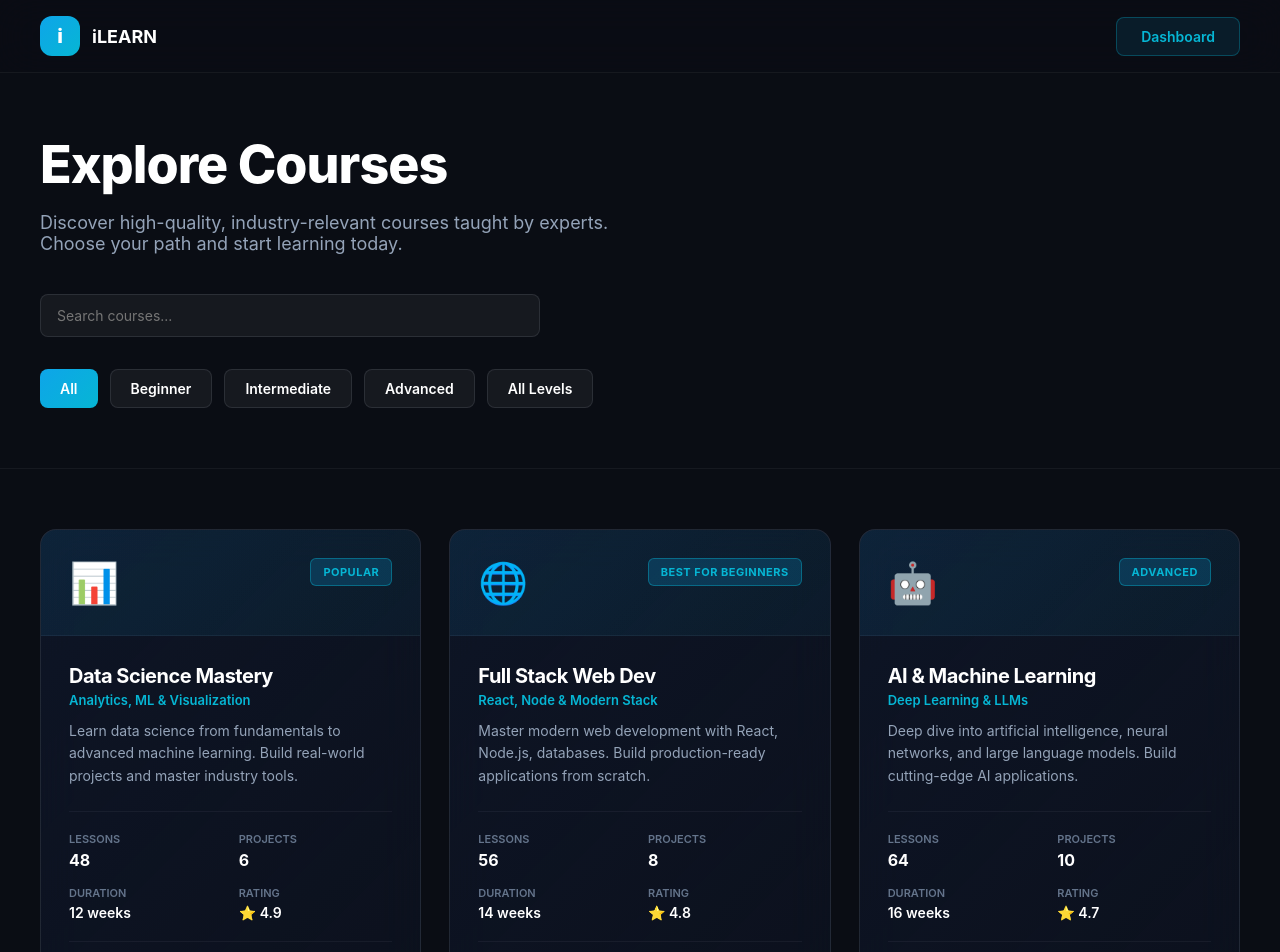
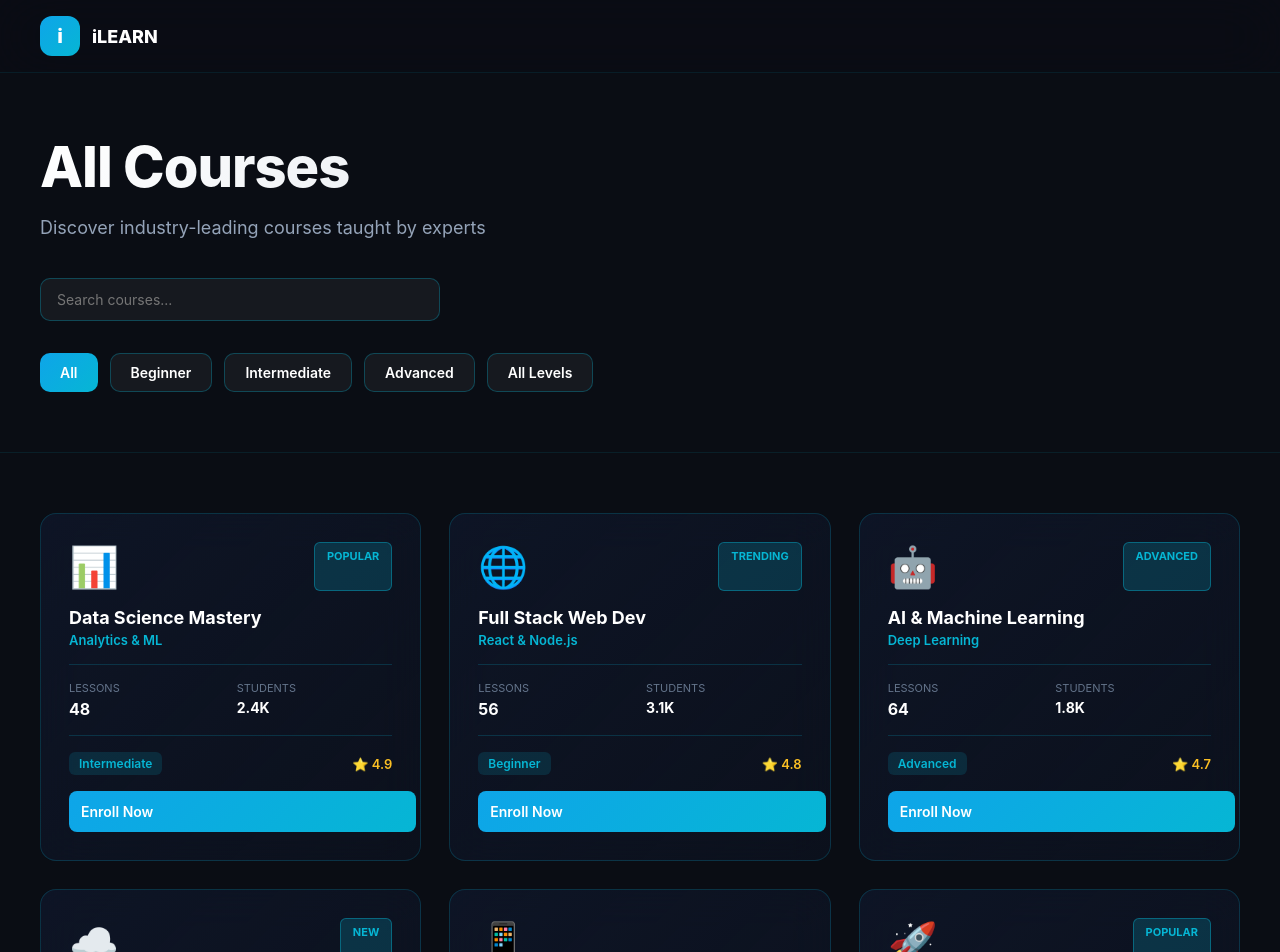
Before and after one commit to emmagreat49-glitch/ilearn-nextjs, a Next.js app: page /courses in a window 1280 px wide. Shown: the top 952 px of the page. Built offline with nearby package versions, Linux system fonts and the light colour scheme.

Commit message:
redesign: premium pages - dashboard & courses

```diff
--- a/app/courses/page.tsx
+++ b/app/courses/page.tsx
@@ -5,120 +5,106 @@ const COURSES = [
   {
     id: 1,
     title: 'Data Science Mastery',
-    subtitle: 'Analytics, ML & Visualization',
-    description: 'Learn data science from fundamentals to advanced machine learning. Build real-world projects and master industry tools.',
+    subtitle: 'Analytics & ML',
     icon: '📊',
     level: 'Intermediate',
-    duration: '12 weeks',
     students: '2.4K',
     rating: 4.9,
     lessons: 48,
-    projects: 6,
     badge: 'Popular',
-    color: 'from-blue-600 to-cyan-500',
   },
   {
     id: 2,
     title: 'Full Stack Web Dev',
-    subtitle: 'React, Node & Modern Stack',
-    description: 'Master modern web development with React, Node.js, databases. Build production-ready applications from scratch.',
+    subtitle: 'React & Node.js',
     icon: '🌐',
     level: 'Beginner',
-    duration: '14 weeks',
     students: '3.1K',
     rating: 4.8,
     lessons: 56,
-    projects: 8,
-    badge: 'Best for Beginners',
-    color: 'from-purple-600 to-pink-500',
+    badge: 'Trending',
   },
   {
     id: 3,
     title: 'AI & Machine Learning',
-    subtitle: 'Deep Learning & LLMs',
-    description: 'Deep dive into artificial intelligence, neural networks, and large language models. Build cutting-edge AI applications.',
+    subtitle: 'Deep Learning',
     icon: '🤖',
     level: 'Advanced',
-    duration: '16 weeks',
     students: '1.8K',
     rating: 4.7,
     lessons: 64,
-    projects: 10,
     badge: 'Advanced',
-    color: 'from-green-600 to-emerald-500',
   },
   {
     id: 4,
-    title: 'Digital Marketing Pro',
-    subtitle: 'SEO, Analytics & Growth',
-    description: 'Learn modern digital marketing strategies, SEO, analytics, and growth hacking from industry experts.',
+    title: 'Cloud & DevOps',
+    subtitle: 'AWS & Docker',
+    icon: '☁️',
+    level: 'Intermediate',
+    students: '1.2K',
+    rating: 4.8,
+    lessons: 40,
+    badge: 'New',
+  },
+  {
+    id: 5,
+    title: 'Digital Marketing',
+    subtitle: 'SEO & Growth',
     icon: '📱',
     level: 'Beginner',
-    duration: '8 weeks',
     students: '4.2K',
     rating: 4.9,
     lessons: 32,
-    projects: 4,
-    badge: 'New',
-    color: 'from-orange-600 to-red-500',
+    badge: null,
   },
   {
-    id: 5,
+    id: 6,
     title: 'Career Accelerator',
-    subtitle: 'Resume, Interview & Networking',
-    description: 'Strategic career development program. Land your dream job with expert guidance on interviews and negotiation.',
+    subtitle: 'Interview & Negotiation',
     icon: '🚀',
     level: 'All Levels',
-    duration: '6 weeks',
     students: '1.5K',
     rating: 4.8,
     lessons: 24,
-    projects: 3,
     badge: 'Popular',
-    color: 'from-indigo-600 to-blue-500',
-  },
-  {
-    id: 6,
-    title: 'Cloud & DevOps',
-    subtitle: 'AWS, Docker & Kubernetes',
-    description: 'Master cloud infrastructure and DevOps practices. Deploy and manage applications at scale.',
-    icon: '☁️',
-    level: 'Intermediate',
-    duration: '10 weeks',
-    students: '1.2K',
-    rating: 4.8,
-    lessons: 40,
-    projects: 5,
-    badge: 'In-Demand',
-    color: 'from-yellow-600 to-orange-500',
   },
 ]
 
 export default function CoursesPage() {
   const [selectedLevel, setSelectedLevel] = useState('All')
   const [searchQuery, setSearchQuery] = useState('')
-  const levels = ['All', 'Beginner', 'Intermediate', 'Advanced', 'All Levels']
 
-  const filtered = COURSES.filter(course => {
-    const levelMatch = selectedLevel === 'All' || course.level === selectedLevel
-    const searchMatch = course.title.toLowerCase().includes(searchQuery.toLowerCase()) ||
-                       course.subtitle.toLowerCase().includes(searchQuery.toLowerCase())
+  const filtered = COURSES.filter(c => {
+    const levelMatch = selectedLevel === 'All' || c.level === selectedLevel
+    const searchMatch = c.title.toLowerCase().includes(searchQuery.toLowerCase())
     return levelMatch && searchMatch
   })
 
   return (
-    <div style={{ background: '#0a0d14', color: '#fff', minHeight: '100vh', fontFamily: '"Inter", -apple-system, sans-serif' }}>
+    <div style={{
+      background: '#0a0d14',
+      color: '#fff',
+      minHeight: '100vh',
+      fontFamily: '"Inter", -apple-system, sans-serif',
+    }}>
       {/* Navigation */}
       <nav style={{
         position: 'sticky',
         top: 0,
         zIndex: 100,
-        background: 'rgba(10, 13, 20, 0.7)',
-        backdropFilter: 'blur(20px)',
-        borderBottom: '1px solid rgba(255, 255, 255, 0.05)',
+        background: 'rgba(10, 13, 20, 0.5)',
+        backdropFilter: 'blur(30px)',
+        borderBottom: '1px solid rgba(6, 182, 212, 0.1)',
         padding: '16px 0',
       }}>
-        <div style={{ maxWidth: '1400px', margin: '0 auto', padding: '0 40px', display: 'flex', justifyContent: 'space-between', alignItems: 'center' }}>
+        <div style={{
+          maxWidth: '1400px',
+          margin: '0 auto',
+          padding: '0 40px',
+          display: 'flex',
+          justifyContent: 'space-between',
+          alignItems: 'center',
+        }}>
           <a href="/" style={{ display: 'flex', alignItems: 'center', gap: '12px', textDecoration: 'none', color: 'white' }}>
             <div style={{
               width: '40px',
@@ -131,42 +117,33 @@ export default function CoursesPage() {
               fontWeight: '800',
               fontSize: '20px',
             }}>i</div>
-            <span style={{ fontSize: '18px', fontWeight: '700' }}>iLEARN</span>
+            <span style={{ fontSize: '18px', fontWeight: '800' }}>iLEARN</span>
           </a>
-          <div style={{ display: 'flex', gap: '16px', alignItems: 'center' }}>
-            <a href="/dashboard" style={{
-              padding: '10px 24px',
-              background: 'rgba(14, 165, 233, 0.1)',
-              border: '1px solid rgba(6, 182, 212, 0.3)',
-              borderRadius: '8px',
-              color: '#06b6d4',
-              fontWeight: '600',
-              cursor: 'pointer',
-              fontSize: '14px',
-              textDecoration: 'none',
-              transition: 'all 0.3s',
-            }}>
-              Dashboard
-            </a>
-          </div>
         </div>
       </nav>
 
       {/* Header */}
-      <div style={{ padding: '60px 40px', maxWidth: '1400px', margin: '0 auto', borderBottom: '1px solid rgba(255, 255, 255, 0.05)' }}>
-        <h1 style={{ fontSize: '52px', fontWeight: '800', marginBottom: '16px', letterSpacing: '-1px' }}>
-          Explore Courses
+      <div style={{
+        padding: '60px 40px',
+        maxWidth: '1400px',
+        margin: '0 auto',
+      }}>
+        <h1 style={{
+          fontSize: '56px',
+          fontWeight: '800',
+          marginBottom: '16px',
+          letterSpacing: '-1px',
+          background: 'linear-gradient(135deg, #ffffff 0%, #cbd5e1 100%)',
+          WebkitBackgroundClip: 'text',
+          WebkitTextFillColor: 'transparent',
+        }}>
+          All Courses
         </h1>
-        <p style={{ fontSize: '18px', color: '#94a3b8', marginBottom: '40px', maxWidth: '600px' }}>
-          Discover high-quality, industry-relevant courses taught by experts. Choose your path and start learning today.
+        <p style={{ fontSize: '18px', color: '#94a3b8', marginBottom: '40px' }}>
+          Discover industry-leading courses taught by experts
         </p>
 
         {/* Search */}
-        <div style={{
-          position: 'relative',
-          maxWidth: '500px',
-          marginBottom: '32px',
-        }}>
         <input
           type="text"
           placeholder="Search courses..."
@@ -174,53 +151,44 @@ export default function CoursesPage() {
           onChange={(e) => setSearchQuery(e.target.value)}
           style={{
             width: '100%',
+            maxWidth: '400px',
             padding: '12px 16px',
             background: 'rgba(255, 255, 255, 0.05)',
-              border: '1px solid rgba(226, 232, 240, 0.1)',
-              borderRadius: '8px',
+            border: '1px solid rgba(6, 182, 212, 0.3)',
+            borderRadius: '10px',
             color: 'white',
             fontSize: '14px',
             fontFamily: 'inherit',
+            marginBottom: '32px',
             transition: 'all 0.3s',
             outline: 'none',
           }}
           onFocus={(e) => {
             e.currentTarget.style.background = 'rgba(255, 255, 255, 0.08)'
-              e.currentTarget.style.borderColor = 'rgba(6, 182, 212, 0.4)'
+            e.currentTarget.style.borderColor = 'rgba(6, 182, 212, 0.6)'
           }}
           onBlur={(e) => {
             e.currentTarget.style.background = 'rgba(255, 255, 255, 0.05)'
-              e.currentTarget.style.borderColor = 'rgba(226, 232, 240, 0.1)'
+            e.currentTarget.style.borderColor = 'rgba(6, 182, 212, 0.3)'
           }}
         />
-        </div>
 
         {/* Filters */}
         <div style={{ display: 'flex', gap: '12px', flexWrap: 'wrap' }}>
-          {levels.map(level => (
+          {['All', 'Beginner', 'Intermediate', 'Advanced', 'All Levels'].map(level => (
             <button
               key={level}
               onClick={() => setSelectedLevel(level)}
               style={{
                 padding: '10px 20px',
                 background: selectedLevel === level ? 'linear-gradient(135deg, #0ea5e9 0%, #06b6d4 100%)' : 'rgba(255, 255, 255, 0.05)',
-                border: selectedLevel === level ? 'none' : '1px solid rgba(226, 232, 240, 0.1)',
-                borderRadius: '8px',
+                border: selectedLevel === level ? 'none' : '1px solid rgba(6, 182, 212, 0.3)',
+                borderRadius: '10px',
                 color: 'white',
                 fontWeight: '600',
                 fontSize: '14px',
                 cursor: 'pointer',
                 transition: 'all 0.3s',
-              }}
-              onMouseEnter={(e) => {
-                if (selectedLevel !== level) {
-                  e.currentTarget.style.background = 'rgba(255, 255, 255, 0.1)'
-                }
-              }}
-              onMouseLeave={(e) => {
-                if (selectedLevel !== level) {
-                  e.currentTarget.style.background = 'rgba(255, 255, 255, 0.05)'
-                }
               }}
             >
               {level}
@@ -230,138 +198,105 @@ export default function CoursesPage() {
       </div>
 
       {/* Courses Grid */}
-      <div style={{ padding: '60px 40px', maxWidth: '1400px', margin: '0 auto' }}>
-        {filtered.length > 0 ? (
+      <div style={{ padding: '60px 40px', maxWidth: '1400px', margin: '0 auto', borderTop: '1px solid rgba(6, 182, 212, 0.1)' }}>
         <div style={{
           display: 'grid',
-            gridTemplateColumns: 'repeat(auto-fill, minmax(360px, 1fr))',
+          gridTemplateColumns: 'repeat(auto-fill, minmax(340px, 1fr))',
           gap: '28px',
         }}>
           {filtered.map(course => (
             <div
               key={course.id}
               style={{
+                padding: '28px',
                 background: 'linear-gradient(135deg, rgba(15, 23, 42, 0.8) 0%, rgba(15, 23, 42, 0.4) 100%)',
-                  border: '1px solid rgba(226, 232, 240, 0.1)',
+                border: '1px solid rgba(6, 182, 212, 0.2)',
                 borderRadius: '16px',
                 backdropFilter: 'blur(20px)',
-                  overflow: 'hidden',
+                cursor: 'pointer',
                 transition: 'all 0.3s',
-                  cursor: 'pointer',
-                  display: 'flex',
-                  flexDirection: 'column',
               }}
               onMouseEnter={(e) => {
                 e.currentTarget.style.borderColor = 'rgba(6, 182, 212, 0.5)'
                 e.currentTarget.style.transform = 'translateY(-8px)'
-                  e.currentTarget.style.boxShadow = '0 20px 40px rgba(6, 182, 212, 0.1)'
               }}
               onMouseLeave={(e) => {
-                  e.currentTarget.style.borderColor = 'rgba(226, 232, 240, 0.1)'
+                e.currentTarget.style.borderColor = 'rgba(6, 182, 212, 0.2)'
                 e.currentTarget.style.transform = 'translateY(0)'
-                  e.currentTarget.style.boxShadow = 'none'
               }}
             >
-                {/* Header */}
-                <div style={{
-                  padding: '28px',
-                  background: `linear-gradient(135deg, rgba(14, 165, 233, 0.1) 0%, rgba(6, 182, 212, 0.05) 100%)`,
-                  borderBottom: '1px solid rgba(226, 232, 240, 0.05)',
-                  display: 'flex',
-                  justifyContent: 'space-between',
-                  alignItems: 'flex-start',
-                }}>
+              <div style={{ display: 'flex', justifyContent: 'space-between', marginBottom: '16px' }}>
                 <div style={{ fontSize: '40px' }}>{course.icon}</div>
                 {course.badge && (
                   <span style={{
                     padding: '6px 12px',
-                      background: 'rgba(14, 165, 233, 0.2)',
+                    background: 'rgba(6, 182, 212, 0.2)',
                     border: '1px solid rgba(6, 182, 212, 0.4)',
                     borderRadius: '6px',
                     fontSize: '11px',
                     fontWeight: '700',
                     color: '#06b6d4',
                     textTransform: 'uppercase',
-                      letterSpacing: '0.5px',
                   }}>
                     {course.badge}
                   </span>
                 )}
               </div>
 
-                {/* Content */}
-                <div style={{ padding: '28px', flex: 1, display: 'flex', flexDirection: 'column' }}>
-                  <h3 style={{ fontSize: '20px', fontWeight: '700', marginBottom: '4px', letterSpacing: '-0.5px' }}>
+              <h3 style={{ fontSize: '18px', fontWeight: '700', marginBottom: '4px' }}>
                 {course.title}
               </h3>
-                  <p style={{ fontSize: '13px', color: '#06b6d4', fontWeight: '600', marginBottom: '12px' }}>
+              <p style={{ fontSize: '13px', color: '#06b6d4', fontWeight: '600', marginBottom: '16px' }}>
                 {course.subtitle}
               </p>
-                  <p style={{ fontSize: '14px', color: '#94a3b8', lineHeight: '1.6', marginBottom: '24px', flex: 1 }}>
-                    {course.description}
-                  </p>
 
-                  {/* Stats Grid */}
               <div style={{
                 display: 'grid',
                 gridTemplateColumns: '1fr 1fr',
-                    gap: '16px',
-                    paddingTop: '20px',
-                    paddingBottom: '20px',
-                    borderTop: '1px solid rgba(226, 232, 240, 0.05)',
-                    borderBottom: '1px solid rgba(226, 232, 240, 0.05)',
+                gap: '12px',
+                paddingTop: '16px',
+                paddingBottom: '16px',
+                borderTop: '1px solid rgba(6, 182, 212, 0.2)',
+                borderBottom: '1px solid rgba(6, 182, 212, 0.2)',
+                marginBottom: '16px',
               }}>
                 <div>
-                      <div style={{ fontSize: '11px', color: '#64748b', fontWeight: '600', marginBottom: '4px', textTransform: 'uppercase' }}>
+                  <div style={{ fontSize: '11px', color: '#64748b', textTransform: 'uppercase', marginBottom: '4px' }}>
                     Lessons
                   </div>
                   <div style={{ fontSize: '16px', fontWeight: '700' }}>{course.lessons}</div>
                 </div>
                 <div>
-                      <div style={{ fontSize: '11px', color: '#64748b', fontWeight: '600', marginBottom: '4px', textTransform: 'uppercase' }}>
-                        Projects
+                  <div style={{ fontSize: '11px', color: '#64748b', textTransform: 'uppercase', marginBottom: '4px' }}>
+                    Students
                   </div>
-                      <div style={{ fontSize: '16px', fontWeight: '700' }}>{course.projects}</div>
-                    </div>
-                    <div>
-                      <div style={{ fontSize: '11px', color: '#64748b', fontWeight: '600', marginBottom: '4px', textTransform: 'uppercase' }}>
-                        Duration
-                      </div>
-                      <div style={{ fontSize: '14px', fontWeight: '600' }}>{course.duration}</div>
-                    </div>
-                    <div>
-                      <div style={{ fontSize: '11px', color: '#64748b', fontWeight: '600', marginBottom: '4px', textTransform: 'uppercase' }}>
-                        Rating
-                      </div>
-                      <div style={{ fontSize: '14px', fontWeight: '600' }}>⭐ {course.rating}</div>
+                  <div style={{ fontSize: '14px', fontWeight: '700' }}>{course.students}</div>
                 </div>
               </div>
 
-                  {/* Meta */}
               <div style={{
                 display: 'flex',
                 justifyContent: 'space-between',
                 alignItems: 'center',
-                    marginTop: '20px',
-                    paddingBottom: '20px',
+                marginBottom: '16px',
               }}>
-                    <span style={{ fontSize: '12px', color: '#64748b' }}>{course.students} enrolled</span>
                 <span style={{
                   padding: '4px 10px',
-                      background: 'rgba(14, 165, 233, 0.1)',
-                      border: '1px solid rgba(6, 182, 212, 0.3)',
+                  background: 'rgba(6, 182, 212, 0.15)',
                   borderRadius: '6px',
-                      fontSize: '11px',
+                  fontSize: '12px',
                   fontWeight: '600',
                   color: '#06b6d4',
                 }}>
                   {course.level}
                 </span>
+                <span style={{ fontSize: '13px', color: '#fbbf24', fontWeight: '600' }}>
+                  ⭐ {course.rating}
+                </span>
               </div>
 
-                  {/* Button */}
-                  <button
-                    style={{
+              <button style={{
+                width: '100%',
                 padding: '12px',
                 background: 'linear-gradient(135deg, #0ea5e9 0%, #06b6d4 100%)',
                 border: 'none',
@@ -373,23 +308,16 @@ export default function CoursesPage() {
                 transition: 'all 0.3s',
               }}
               onMouseEnter={(e) => {
-                      e.currentTarget.style.transform = 'translateY(-1px)'
+                e.currentTarget.style.transform = 'translateY(-2px)'
               }}
               onMouseLeave={(e) => {
                 e.currentTarget.style.transform = 'translateY(0)'
-                    }}
-                  >
-                    Explore Course
+              }}>
+                Enroll Now
               </button>
-                </div>
             </div>
           ))}
         </div>
-        ) : (
-          <div style={{ textAlign: 'center', padding: '60px 40px' }}>
-            <p style={{ fontSize: '16px', color: '#94a3b8' }}>No courses found matching your search.</p>
-          </div>
-        )}
       </div>
     </div>
   )
```
Lines whose indentation alone changed are shown as unchanged.
